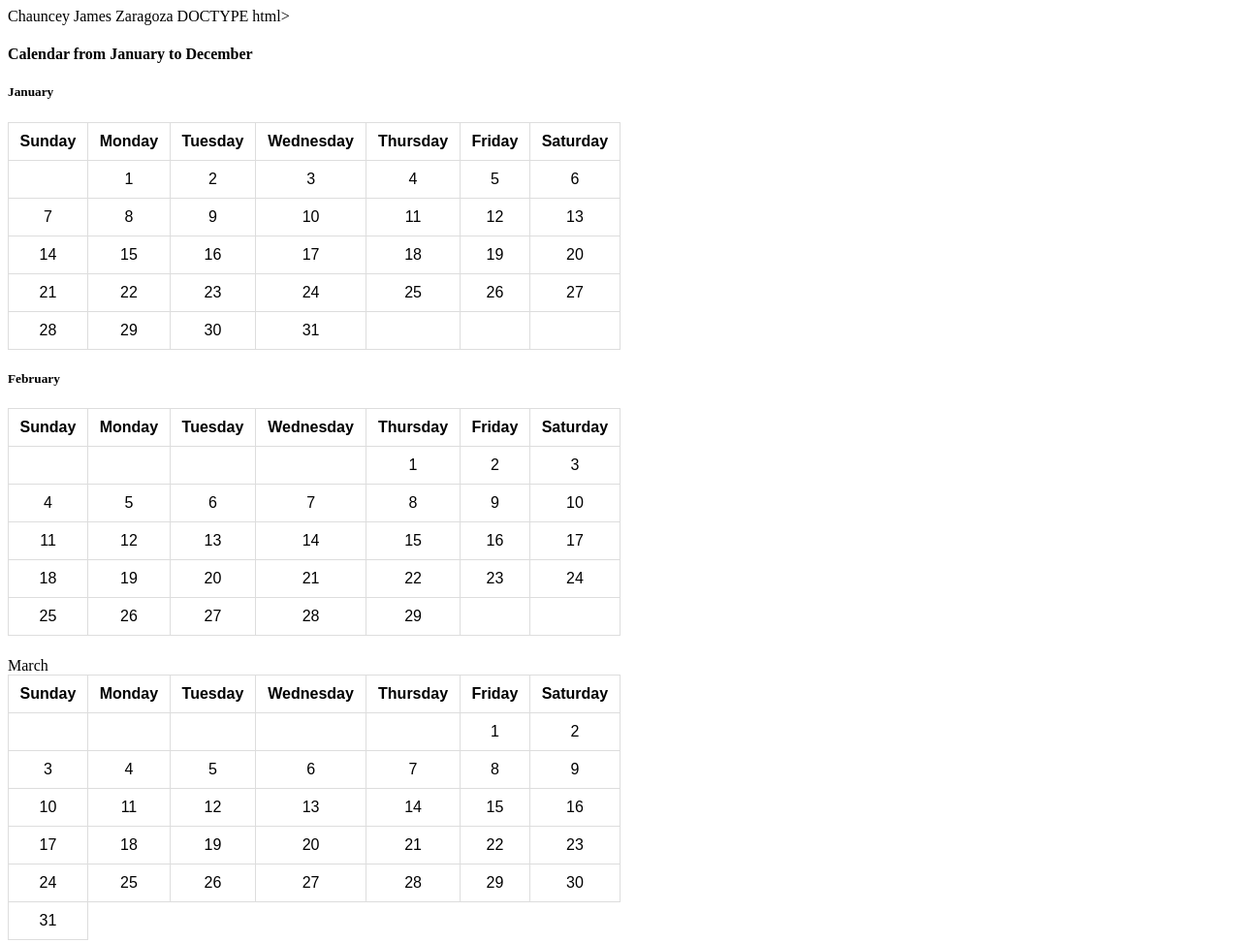
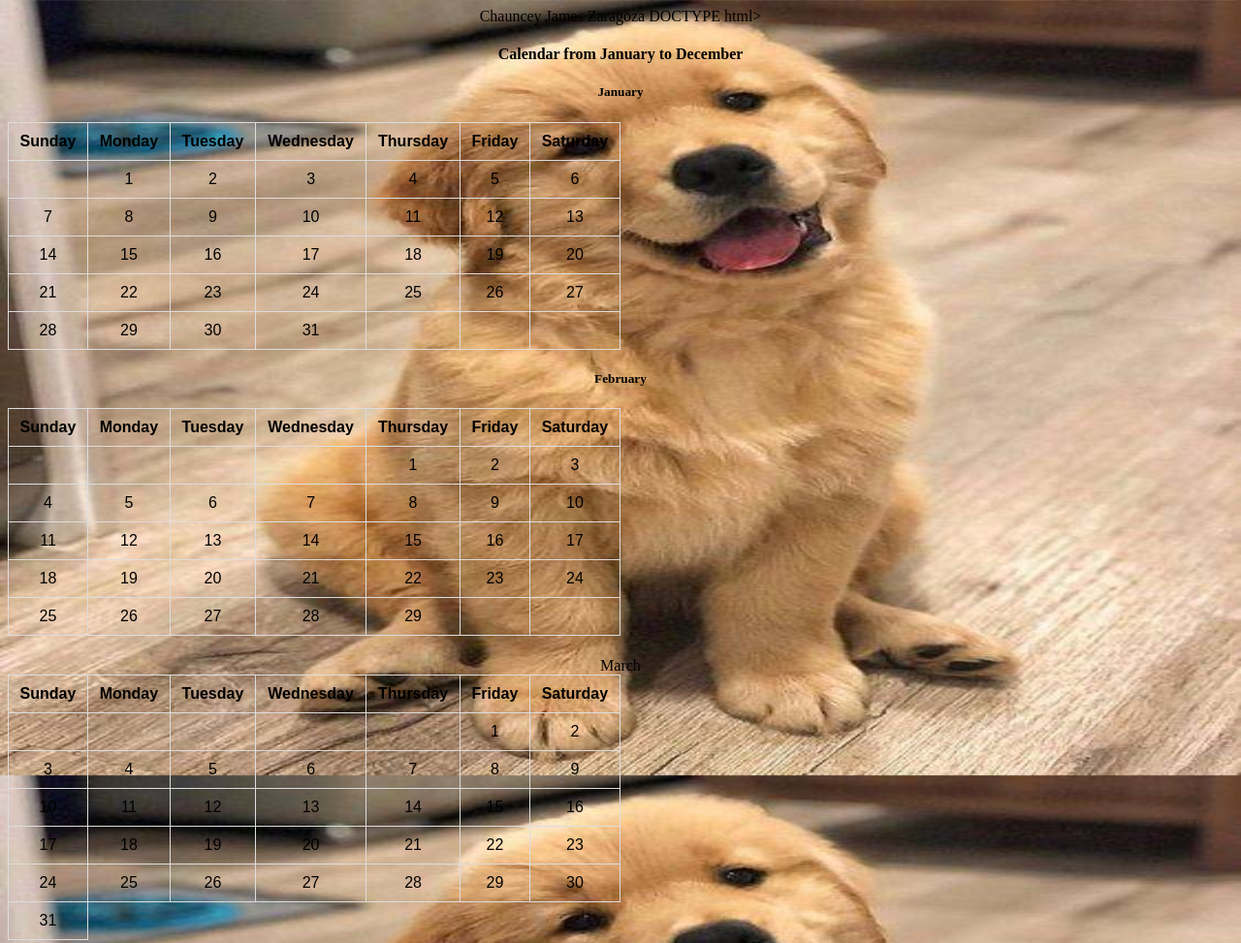
Before and after one commit to TNK212/CHAUNCEY, a plain HTML site: page index.html in a window 1280 px wide. Shown: the top 973 px of the page at 97% size. Drawn offline with Linux system fonts and the light colour scheme.

Commit message:
Update index.html

```diff
--- a/index.html
+++ b/index.html
@@ -22,7 +22,8 @@ DOCTYPE html>
     }
 
      body {
-      background-image: url('pic.jpg');
+      background-image: url('https://raw.githubusercontent.com/TNK212/CHAUNCEY/main/dog.jpg');
+      text-align: center;
       background-repeat: repeat;
       background-attachment: fixed;
       background-size: 100% 100%;
```
